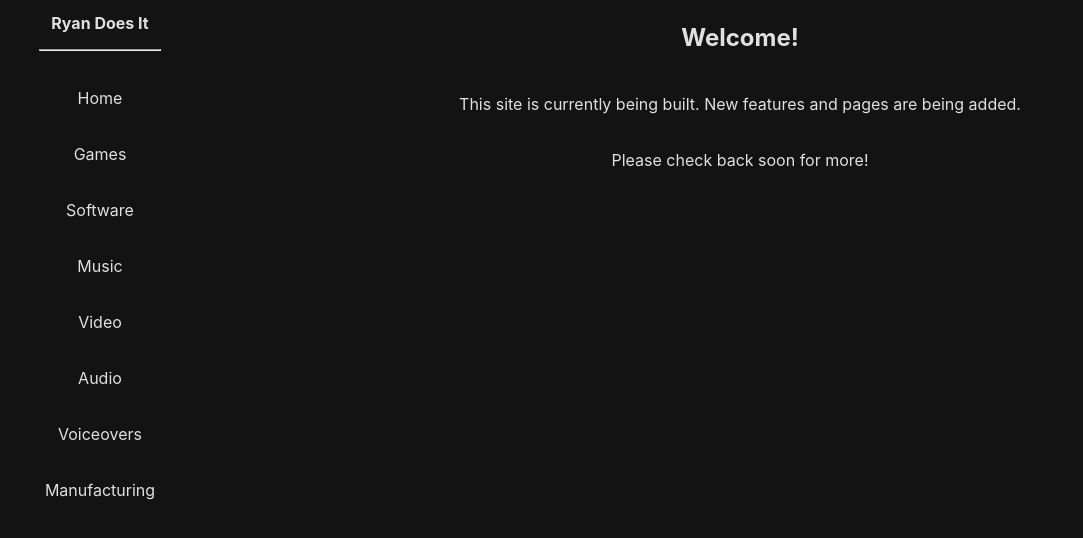
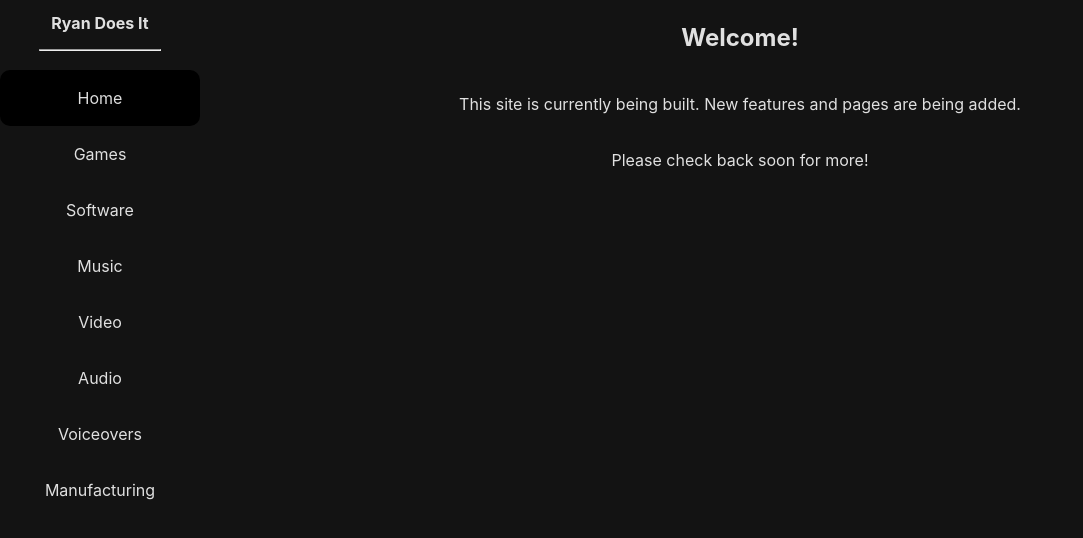
Before and after one commit to RyanFullStack/ryandoesit, a React (Vite) app: page / in a window 1280 px wide. Shown: the top 538 px of the page, without its empty margins (0-1083 px from the left). Built offline with nearby package versions, Linux system fonts and the light colour scheme.

Commit message:
active link styling

```diff
--- a/src/components/sidebar/index.jsx
+++ b/src/components/sidebar/index.jsx
@@ -8,8 +8,20 @@ function Sidebar() {
         <h1>Ryan Does It</h1>
         <hr></hr>
         <div className='sidebar-list'>
-            <NavLink to='/'><div className='sidebar-item'>Home</div></NavLink>
-            <NavLink to='/games'><div className='sidebar-item'>Games</div></NavLink>
+            <NavLink to="/">
+                {({ isActive }) => (
+                    <div className={`sidebar-item ${isActive ? 'active' : ''}`}>
+                        Home
+                    </div>
+                )}
+            </NavLink>
+            <NavLink to="/games">
+                {({ isActive }) => (
+                    <div className={`sidebar-item ${isActive ? 'active' : ''}`}>
+                        Games
+                    </div>
+                )}
+            </NavLink>
             <div className='sidebar-item'>Software</div>
             <div className='sidebar-item'>Music</div>
             <div className='sidebar-item'>Video</div>
--- a/src/components/sidebar/sidebar.css
+++ b/src/components/sidebar/sidebar.css
@@ -20,3 +20,7 @@
     transition-property: background-color;
     transition-duration: .3s;
 }
+
+.active {
+    background-color: black;
+}
```
